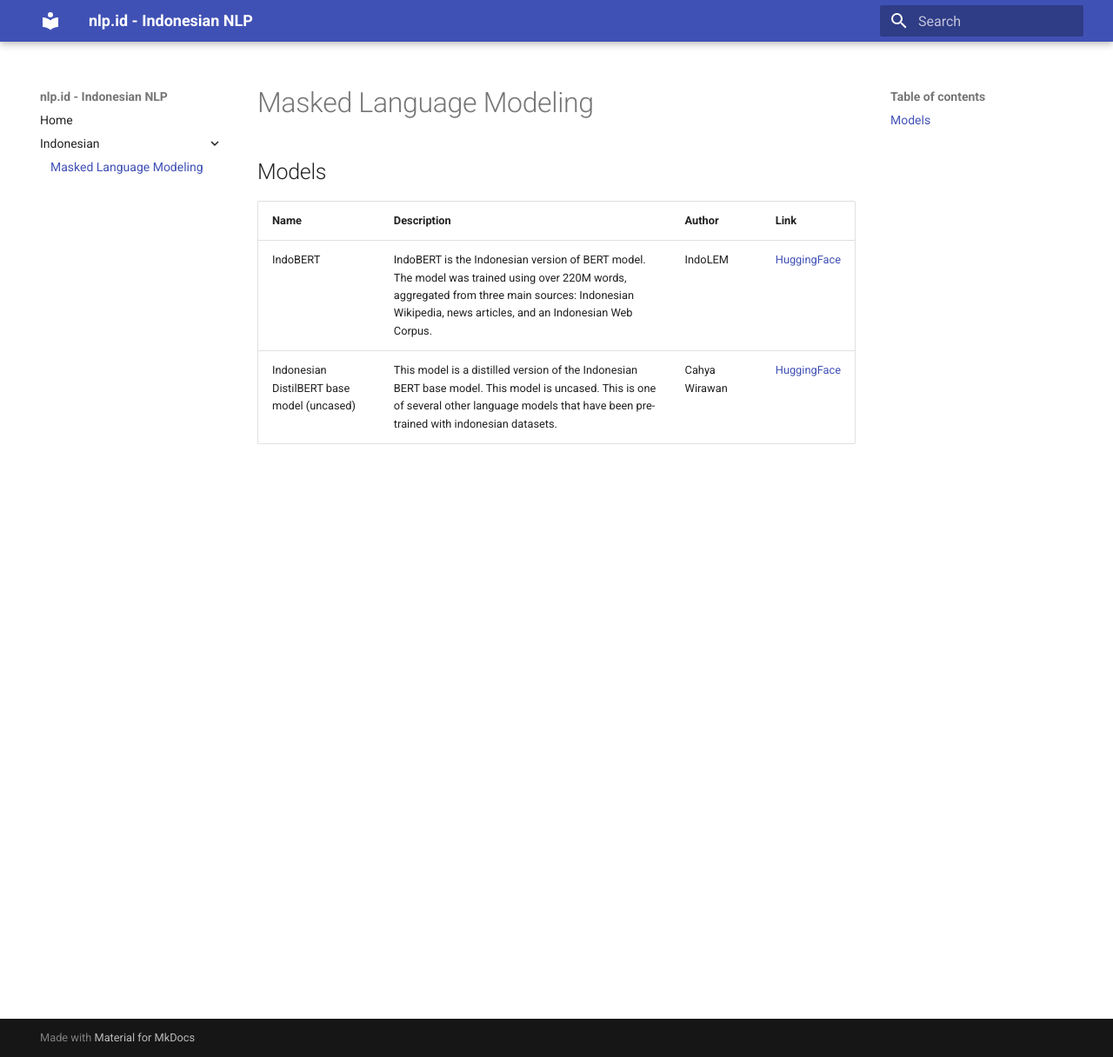
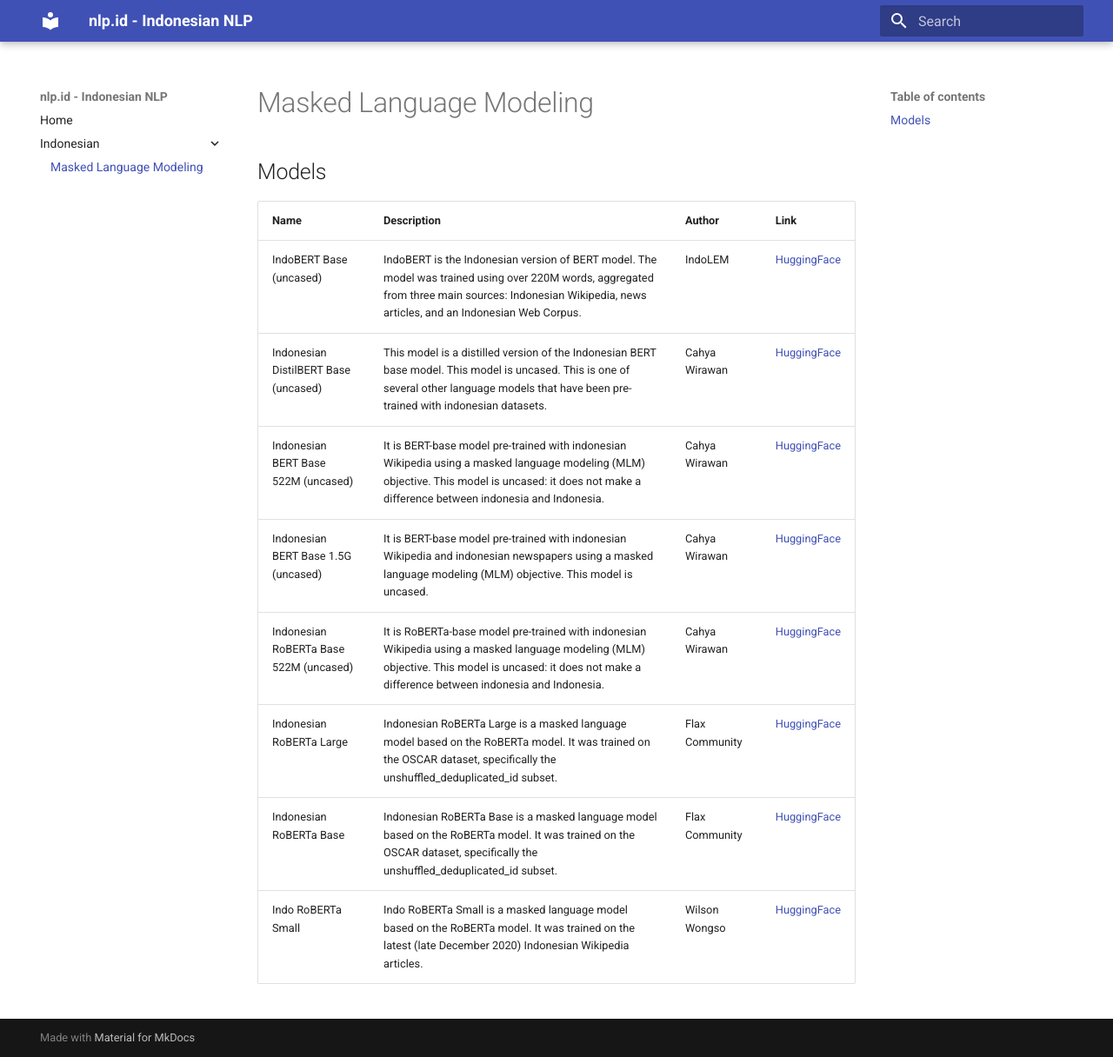
Before and after one commit to indonesian-nlp/nlp-resources, an MkDocs documentation site: the page built from docs/indonesian/index.md, in a window 1280 px wide and 1216 px high. Shown: the whole window at 87% size. Built offline with MkDocs 1.6.1 and Material for MkDocs 9.7.7, drawn with Linux system fonts in a browser that asks for light colours.

Commit message:
added all mlm models in HF

```diff
--- a/docs/indonesian/index.md
+++ b/docs/indonesian/index.md
@@ -2,7 +2,13 @@
 
 ## Models
 
-| Name                                       | Description                                                                                                                                                                                           | Author        | Link                                                                   |
-| ------------------------------------------ | ----------------------------------------------------------------------------------------------------------------------------------------------------------------------------------------------------- | ------------- | ---------------------------------------------------------------------- |
-| IndoBERT                                   | IndoBERT is the Indonesian version of BERT model. The model was trained using over 220M words, aggregated from three main sources: Indonesian Wikipedia, news articles, and an Indonesian Web Corpus. | IndoLEM       | [HuggingFace](https://huggingface.co/indolem/indobert-base-uncased)    |
-| Indonesian DistilBERT base model (uncased) | This model is a distilled version of the Indonesian BERT base model. This model is uncased. This is one of several other language models that have been pre-trained with indonesian datasets.         | Cahya Wirawan | [HuggingFace](https://huggingface.co/cahya/distilbert-base-indonesian) |
+| Name                                   | Description                                                                                                                                                                                            | Author         | Link                                                                          |
+| -------------------------------------- | ------------------------------------------------------------------------------------------------------------------------------------------------------------------------------------------------------ | -------------- | ----------------------------------------------------------------------------- |
+| IndoBERT Base (uncased)                | IndoBERT is the Indonesian version of BERT model. The model was trained using over 220M words, aggregated from three main sources: Indonesian Wikipedia, news articles, and an Indonesian Web Corpus.  | IndoLEM        | [HuggingFace](https://huggingface.co/indolem/indobert-base-uncased)           |
+| Indonesian DistilBERT Base (uncased)   | This model is a distilled version of the Indonesian BERT base model. This model is uncased. This is one of several other language models that have been pre-trained with indonesian datasets.          | Cahya Wirawan  | [HuggingFace](https://huggingface.co/cahya/distilbert-base-indonesian)        |
+| Indonesian BERT Base 522M (uncased)    | It is BERT-base model pre-trained with indonesian Wikipedia using a masked language modeling (MLM) objective. This model is uncased: it does not make a difference between indonesia and Indonesia.    | Cahya Wirawan  | [HuggingFace](https://huggingface.co/cahya/bert-base-indonesian-522M)         |
+| Indonesian BERT Base 1.5G (uncased)    | It is BERT-base model pre-trained with indonesian Wikipedia and indonesian newspapers using a masked language modeling (MLM) objective. This model is uncased.                                         | Cahya Wirawan  | [HuggingFace](https://huggingface.co/cahya/bert-base-indonesian-1.5G)         |
+| Indonesian RoBERTa Base 522M (uncased) | It is RoBERTa-base model pre-trained with indonesian Wikipedia using a masked language modeling (MLM) objective. This model is uncased: it does not make a difference between indonesia and Indonesia. | Cahya Wirawan  | [HuggingFace](https://huggingface.co/cahya/roberta-base-indonesian-522M)      |
+| Indonesian RoBERTa Large               | Indonesian RoBERTa Large is a masked language model based on the RoBERTa model. It was trained on the OSCAR dataset, specifically the unshuffled_deduplicated_id subset.                               | Flax Community | [HuggingFace](https://huggingface.co/flax-community/indonesian-roberta-large) |
+| Indonesian RoBERTa Base                | Indonesian RoBERTa Base is a masked language model based on the RoBERTa model. It was trained on the OSCAR dataset, specifically the unshuffled_deduplicated_id subset.                                | Flax Community | [HuggingFace](https://huggingface.co/flax-community/indonesian-roberta-base)  |
+| Indo RoBERTa Small                     | Indo RoBERTa Small is a masked language model based on the RoBERTa model. It was trained on the latest (late December 2020) Indonesian Wikipedia articles.                                             | Wilson Wongso  | [HuggingFace](https://huggingface.co/w11wo/indo-roberta-small)                |
```
